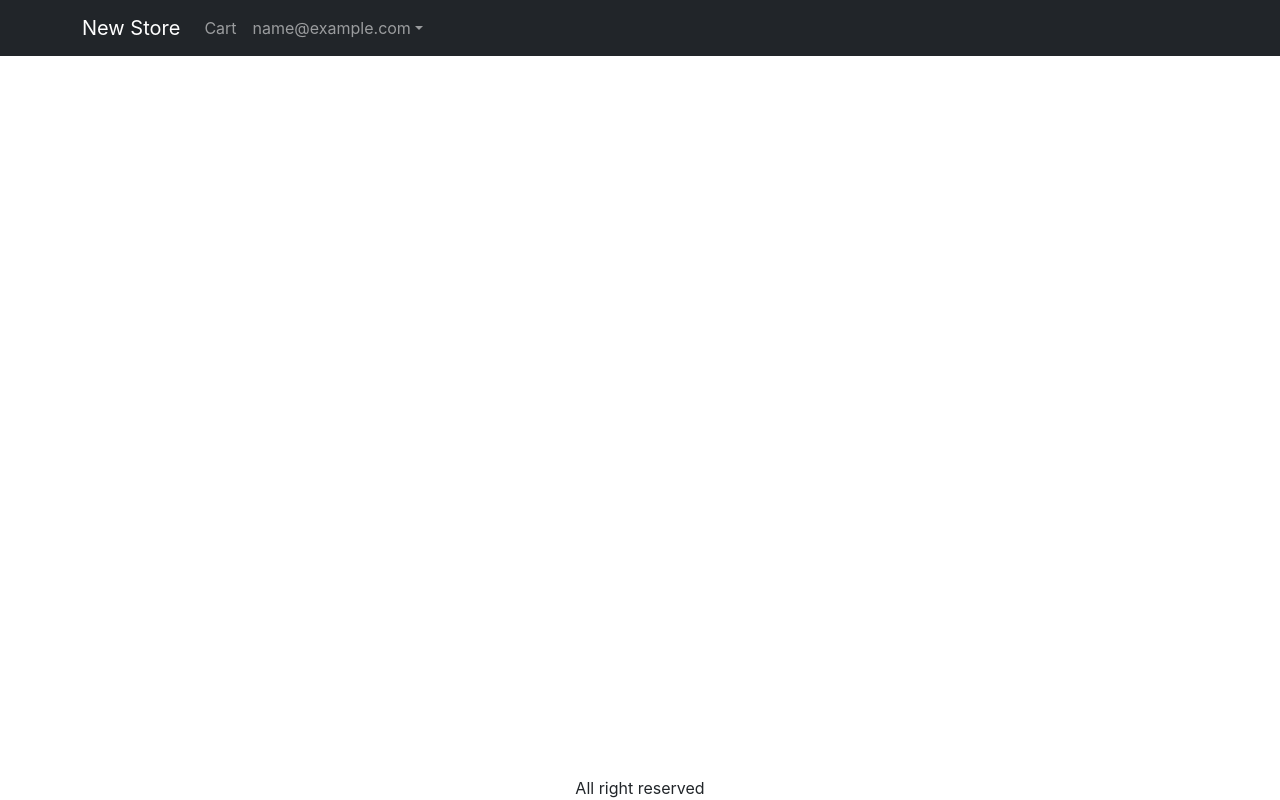
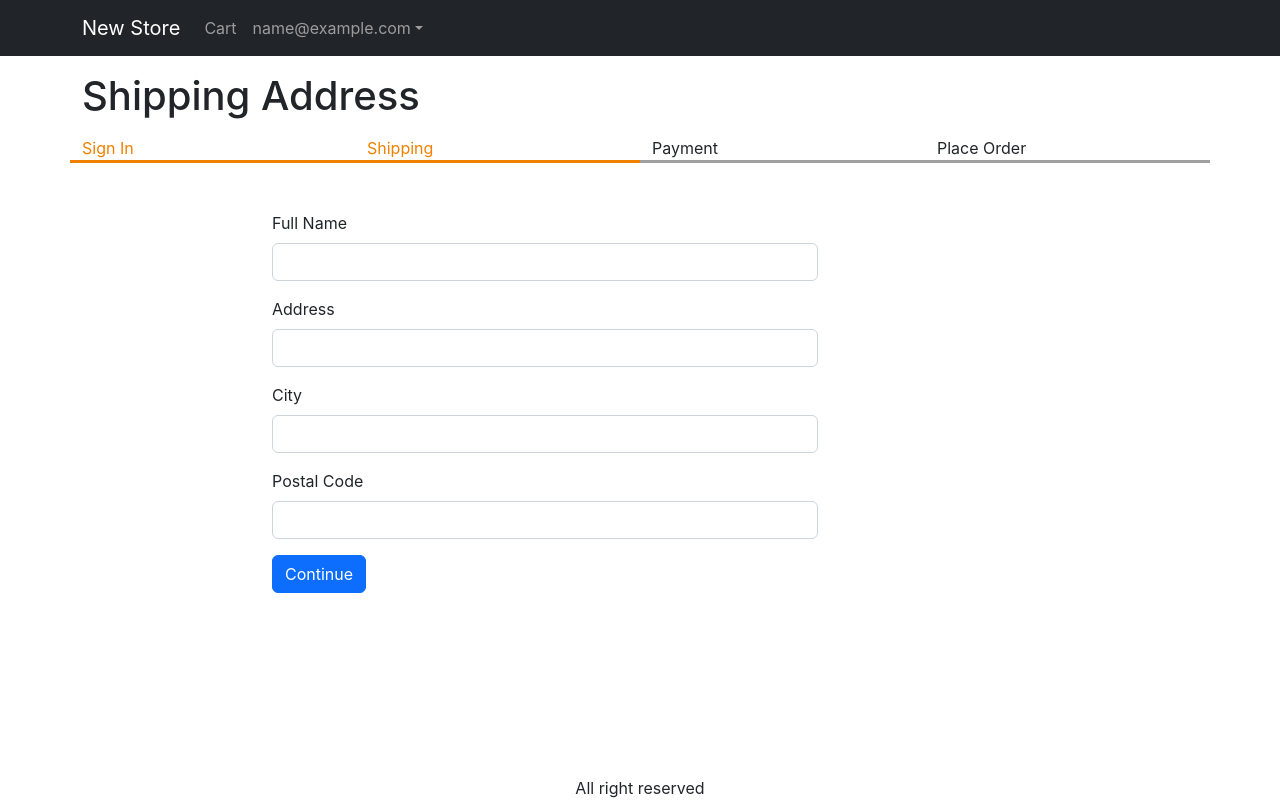
Before and after one commit to vseolistru/fullStack_ecommerce, a React (Create React App) app in the folder client/: page /shipping in a window 1280 px wide. Built offline with nearby package versions, Linux system fonts and the light colour scheme; sample sign-in values are in the browser's storage.

Commit message:
Checkout (steps), address to localstorage

```diff
--- a/client/src/App.js
+++ b/client/src/App.js
@@ -9,6 +9,7 @@
 import SigninScreen from "./screens/SigninScreen";
 import { ToastContainer } from "react-toastify";
 import 'react-toastify/dist/ReactToastify.css'
+import ShippingAddressScreen from "./screens/ShippingAddressScreen";
 
 function App() {
     const { state, dispatch: ctxDispatch } = useContext(Store);
@@ -18,6 +19,7 @@
         ctxDispatch({type: 'USER_LOGOUT'});
         localStorage.removeItem('userInfo');
         localStorage.removeItem('cartItems');
+        localStorage.removeItem('shippingAddress');
         window.location.href = '/signin';
     }
 
@@ -64,6 +66,8 @@
                    <Route path="/product/:slug" element={<ProductScreen/>}/>
                    <Route path="/cart" element={<CartScreen/>}/>
                    <Route path="/signin" element={<SigninScreen/>}/>
+                    <Route path="/shipping" element={<ShippingAddressScreen/>}/>
+
                    <Route path="/" element={<HomeScreen/>}/>
 
                 </Routes>
--- a/client/src/Store.js
+++ b/client/src/Store.js
@@ -8,6 +8,9 @@
         : null,
 
     cart: {
+        shippingAddress: localStorage.getItem('shippingAddress')
+            ? JSON.parse(localStorage.getItem('shippingAddress'))
+            : {},
         cartItems: localStorage.getItem('cartItems')
         ? JSON.parse(localStorage.getItem('cartItems'))
         : [],
@@ -36,6 +39,9 @@
         case 'USER_LOGOUT': {
             return {...state, userInfo: null, cart: { cartItems: [], shippingAddress: {}, paymentMethod: '', },}
         }
+        case 'SAVE_SHIPPING_ADDRESS': {
+            return {...state, cart: {...state.cart, shippingAddress: action.payload },}
+        }
         default:
             return state;
     }
--- /dev/null
+++ b/client/src/components/CheckOutSteps.js
@@ -0,0 +1,15 @@
+import React from 'react';
+import {Row, Col} from "react-bootstrap";
+
+const CheckOutSteps = (props) => {
+    return (
+        <Row className="checkout-steps">
+            <Col className={props.step1 ? 'active' : ''}>Sign In</Col>
+            <Col className={props.step2 ? 'active' : ''}>Shipping</Col>
+            <Col className={props.step3 ? 'active' : ''}>Payment</Col>
+            <Col className={props.step4 ? 'active' : ''}>Place Order</Col>
+        </Row>
+    );
+};
+
+export default CheckOutSteps;
--- a/client/src/index.css
+++ b/client/src/index.css
@@ -48,3 +48,12 @@
 small-container{
   width: 400px;
 }
+
+.checkout-steps > div {
+  border-bottom: .2rem solid #a0a0a0;
+}
+
+.checkout-steps > div.active {
+  border-bottom: .2rem solid #f08000;
+  color: #f08000;
+}
--- /dev/null
+++ b/client/src/screens/ShippingAddressScreen.js
@@ -0,0 +1,68 @@
+import React, {useContext, useEffect, useState} from 'react';
+import {Helmet} from "react-helmet-async";
+import {Button, Form, Row, Col} from "react-bootstrap";
+import {Store} from "../Store";
+import {useNavigate} from "react-router-dom";
+import CheckOutSteps from "../components/CheckOutSteps";
+
+
+
+const ShippingAddressScreen = () => {
+    const {state, dispatch: ctxDispatch} = useContext(Store);
+    const { userInfo, cart: { shippingAddress },} = state;
+    const [fullName, setFullName]= useState(shippingAddress.fullName || '');
+    const [address, setAddress]= useState(shippingAddress.address || '');
+    const [city, setCity]= useState(shippingAddress.city || '')
+    const [postalCode, setPostalCode]= useState(shippingAddress.postalCode || '');
+    useEffect(()=>{
+        if(!userInfo){
+            navigate('/signin?redirect=/shipping')
+        }
+    }, [userInfo])
+
+    const navigate = useNavigate();
+
+    const submitHandler = (e) => {
+        e.preventDefault();
+        ctxDispatch({type:'SAVE_SHIPPING_ADDRESS',payload:{fullName, address, city, postalCode}});
+        localStorage.setItem('shippingAddress', JSON.stringify({fullName, address, city, postalCode}));
+        navigate('/payment');
+    }
+
+    return (
+        <div>
+            <Helmet><title>Shipping Address</title></Helmet>
+            <h1 className="my-3">Shipping Address</h1>
+            <CheckOutSteps step1 step2/>
+            <Row className="mt-5">
+                <Col md={2}></Col>
+                <Col md={6}>
+                <Form onSubmit={submitHandler}>
+                    <Form.Group className="mb-3" controlId="fullName">
+                        <Form.Label>Full Name</Form.Label>
+                        <Form.Control value={fullName} onChange={(e) => setFullName(e.target.value)} required />
+                    </Form.Group>
+                    <Form.Group className="mb-3" controlId="Address">
+                        <Form.Label>Address</Form.Label>
+                        <Form.Control value={address} onChange={(e)=>setAddress(e.target.value)} required/>
+                    </Form.Group>
+                    <Form.Group className="mb-3" controlId="city">
+                        <Form.Label>City</Form.Label>
+                        <Form.Control value={city} onChange={(e)=>setCity(e.target.value)} required/>
+                    </Form.Group>
+                    <Form.Group className="mb-3" controlId="postalCode">
+                        <Form.Label>Postal Code</Form.Label>
+                        <Form.Control value={postalCode} onChange={(e)=>setPostalCode(e.target.value)} required/>
+                    </Form.Group>
+                    <div className="mb-3">
+                        <Button variant="primary" type="submit">Continue</Button>
+                    </div>
+                </Form>
+                </Col>
+                <Col md={2}></Col>
+            </Row>
+        </div>
+    );
+};
+
+export default ShippingAddressScreen;
```
